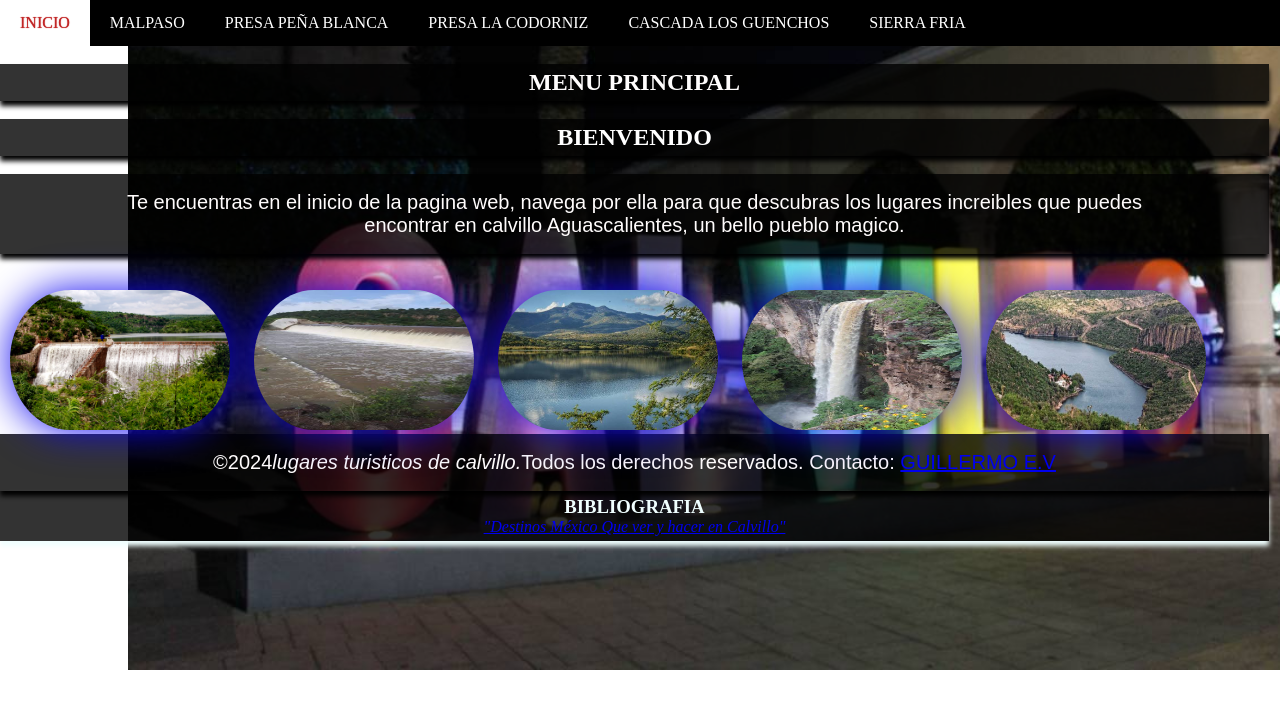
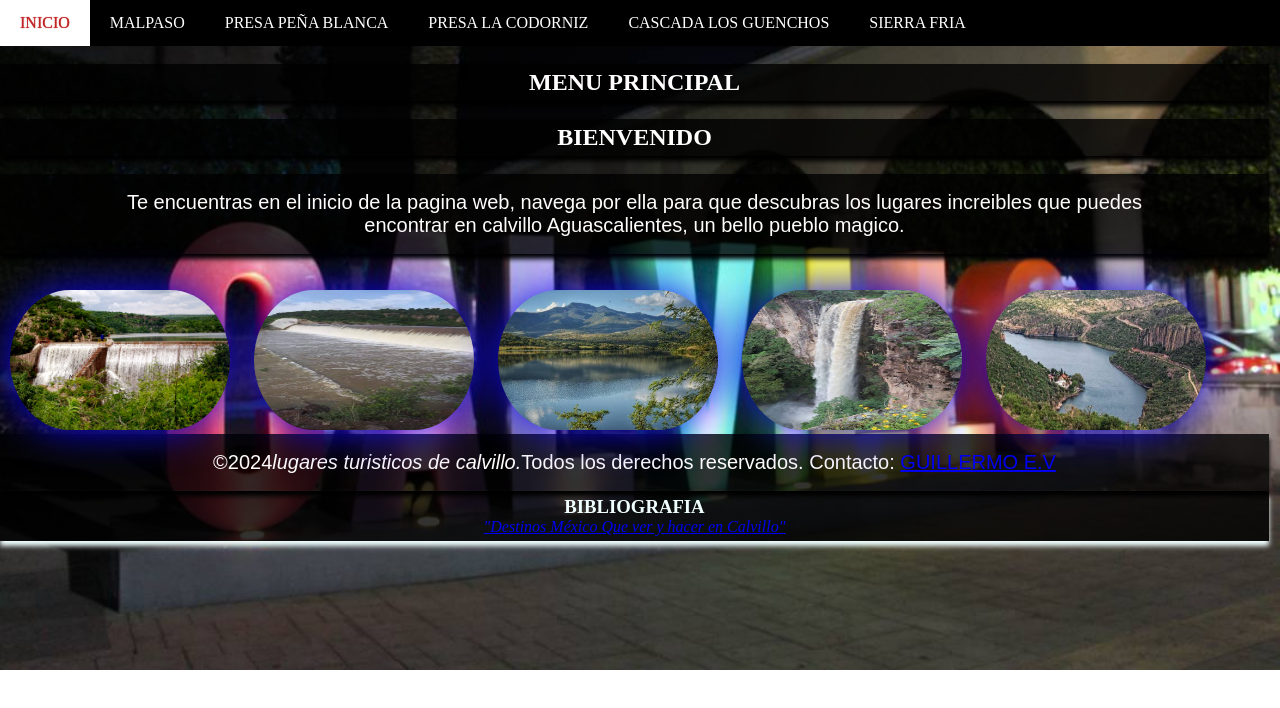
Before and after one commit to lalechugaverde/new1, a plain HTML site: page index.html in a window 1280 px wide. Drawn offline with Linux system fonts and the light colour scheme.

Commit message:
Update inicio.css

```diff
--- a/inicio.css
+++ b/inicio.css
@@ -5,7 +5,7 @@
 }
 body{
     background-image:url(Calvillo1.jpg);
-    background-position: 10vw;
+    background-position: 100%;
     background-repeat:no-repeat;
     background-size: cover;
 }
```
